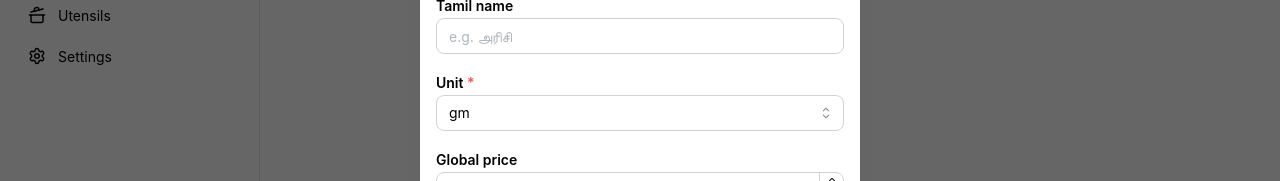
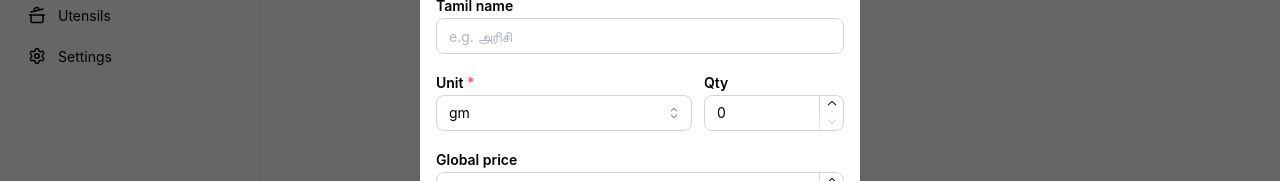
Before and after one commit to akashkennedy/catering, a Next.js app: page /ingredients in a window 1280 px wide. Both pictures are taken after a click on the button "Add Ingredient". Shown: the part 326-507 px from the top of the page. Built offline with nearby package versions, Linux system fonts and the light colour scheme.

Commit message:
feat(units): add qty input beside unit selector on ingredients

```diff
--- a/src/components/ingredients/IngredientCards.tsx
+++ b/src/components/ingredients/IngredientCards.tsx
@@ -5,7 +5,7 @@ import { Pencil, Trash } from "lucide-react";
 
 import type { Ingredient } from "@/store/ingredients";
 import { formatINR } from "@/lib/format";
-import { normalizeUnit } from "@/lib/units";
+import { formatMeasurement } from "@/lib/units";
 
 type IngredientCardsProps = {
   ingredients: Ingredient[];
@@ -26,7 +26,7 @@ export function IngredientCards({ ingredients, onEdit, onDelete }: IngredientCar
                   {ingredient.tamilName}
                 </Text>
               )}
-              <Text size="sm">Unit: {normalizeUnit(ingredient.unit)}</Text>
+              <Text size="sm">Unit: {formatMeasurement(ingredient.qty, ingredient.unit)}</Text>
               <Text size="sm" fw={500}>
                 Price: {formatINR(ingredient.globalPrice)}
               </Text>
--- a/src/components/ingredients/IngredientFormModal.tsx
+++ b/src/components/ingredients/IngredientFormModal.tsx
@@ -17,6 +17,7 @@ const ingredientSchema = z.object({
   name: z.string().trim().min(1, "Name is required"),
   tamilName: z.string().trim(),
   unit: z.string().trim().min(1, "Unit is required"),
+  qty: z.coerce.number().min(0, "Qty must be 0 or more"),
   globalPrice: z.coerce.number().min(0, "Price must be 0 or more"),
 });
 
@@ -44,6 +45,7 @@ export function IngredientFormModal({ opened, ingredient, onClose }: IngredientF
       name: "",
       tamilName: "",
       unit: "",
+      qty: 0,
       globalPrice: 0,
     },
   });
@@ -54,6 +56,7 @@ export function IngredientFormModal({ opened, ingredient, onClose }: IngredientF
       name: ingredient?.name ?? "",
       tamilName: ingredient?.tamilName ?? "",
       unit: normalizeUnit(ingredient?.unit) || UNITS[0],
+      qty: ingredient?.qty ?? 0,
       globalPrice: ingredient?.globalPrice ?? 0,
     });
   }, [opened, ingredient, reset]);
@@ -93,6 +96,7 @@ export function IngredientFormModal({ opened, ingredient, onClose }: IngredientF
             {...register("tamilName")}
             error={errors.tamilName?.message}
           />
+          <Group gap="sm" align="flex-end" wrap="wrap">
             <Controller
               name="unit"
               control={control}
@@ -103,11 +107,32 @@ export function IngredientFormModal({ opened, ingredient, onClose }: IngredientF
                   data={UNITS}
                   allowDeselect={false}
                   withAsterisk
+                  style={{ flex: 1, minWidth: 140 }}
                   {...field}
                   error={errors.unit?.message}
                 />
               )}
             />
+            <Controller
+              name="qty"
+              control={control}
+              render={({ field }) => (
+                <NumberInput
+                  label="Qty"
+                  placeholder="e.g. 5"
+                  min={0}
+                  allowNegative={false}
+                  decimalScale={2}
+                  style={{ width: 140 }}
+                  {...field}
+                  onKeyDown={(e) => {
+                    if (e.key === "ArrowUp" || e.key === "ArrowDown") e.preventDefault();
+                  }}
+                  error={errors.qty?.message}
+                />
+              )}
+            />
+          </Group>
           <Controller
             name="globalPrice"
             control={control}
--- a/src/components/ingredients/IngredientTable.tsx
+++ b/src/components/ingredients/IngredientTable.tsx
@@ -5,7 +5,7 @@ import { Pencil, Trash } from "lucide-react";
 
 import type { Ingredient } from "@/store/ingredients";
 import { formatINR } from "@/lib/format";
-import { normalizeUnit } from "@/lib/units";
+import { formatMeasurement } from "@/lib/units";
 
 type IngredientTableProps = {
   ingredients: Ingredient[];
@@ -31,7 +31,7 @@ export function IngredientTable({ ingredients, onEdit, onDelete }: IngredientTab
             <Table.Tr key={ingredient.id}>
               <Table.Td>{ingredient.name}</Table.Td>
               <Table.Td>{ingredient.tamilName || "—"}</Table.Td>
-              <Table.Td>{normalizeUnit(ingredient.unit)}</Table.Td>
+              <Table.Td>{formatMeasurement(ingredient.qty, ingredient.unit)}</Table.Td>
               <Table.Td>{formatINR(ingredient.globalPrice)}</Table.Td>
               <Table.Td>
                 <Group gap="xs">
--- a/src/lib/units.ts
+++ b/src/lib/units.ts
@@ -41,3 +41,12 @@ export function normalizeUnit(raw: string | null | undefined): string {
   const trimmed = raw.trim().toLowerCase();
   return UNIT_ALIASES[trimmed] ?? trimmed;
 }
+
+export function formatMeasurement(
+  qty: number | null | undefined,
+  unit: string | null | undefined
+): string {
+  const u = normalizeUnit(unit);
+  const value = qty ?? 0;
+  return value > 0 ? `${value} ${u}`.trim() : u;
+}
--- a/src/store/ingredients.ts
+++ b/src/store/ingredients.ts
@@ -6,6 +6,7 @@ export type Ingredient = {
   name: string;
   tamilName: string;
   unit: string;
+  qty: number;
   globalPrice: number;
 };
 
```
Lines whose indentation alone changed are shown as unchanged.
